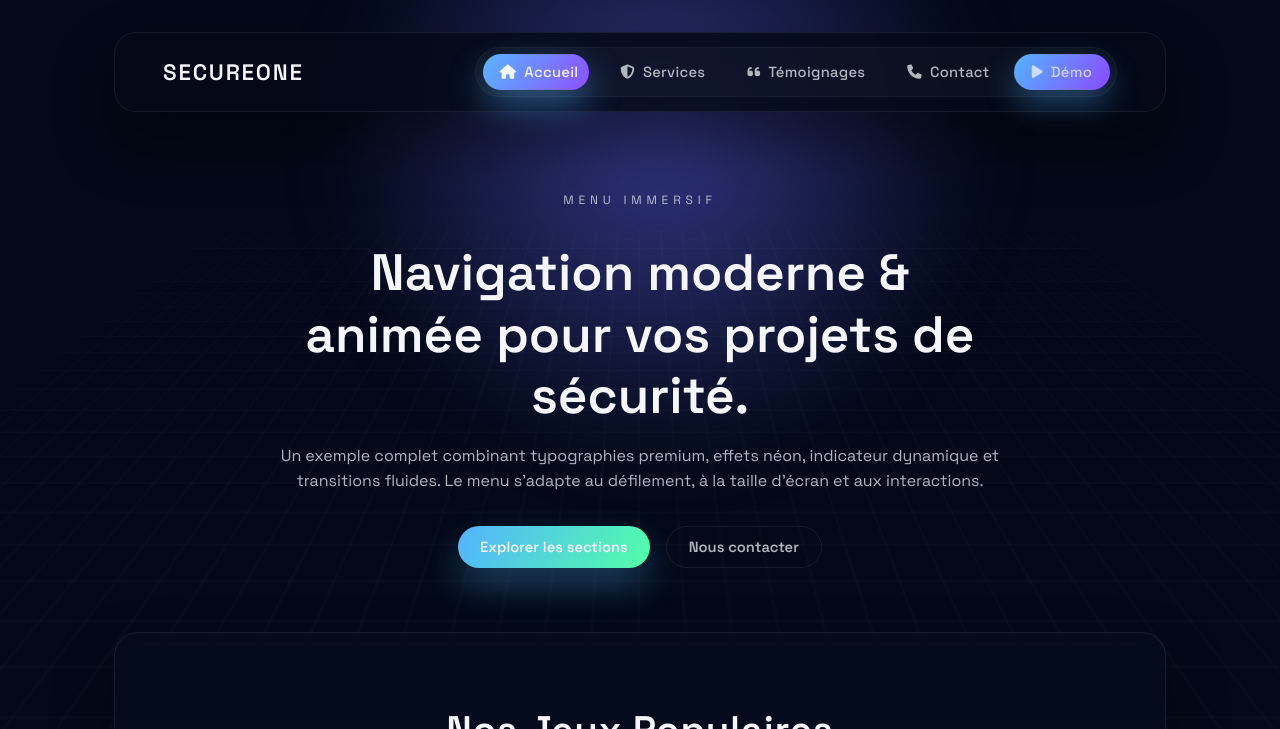
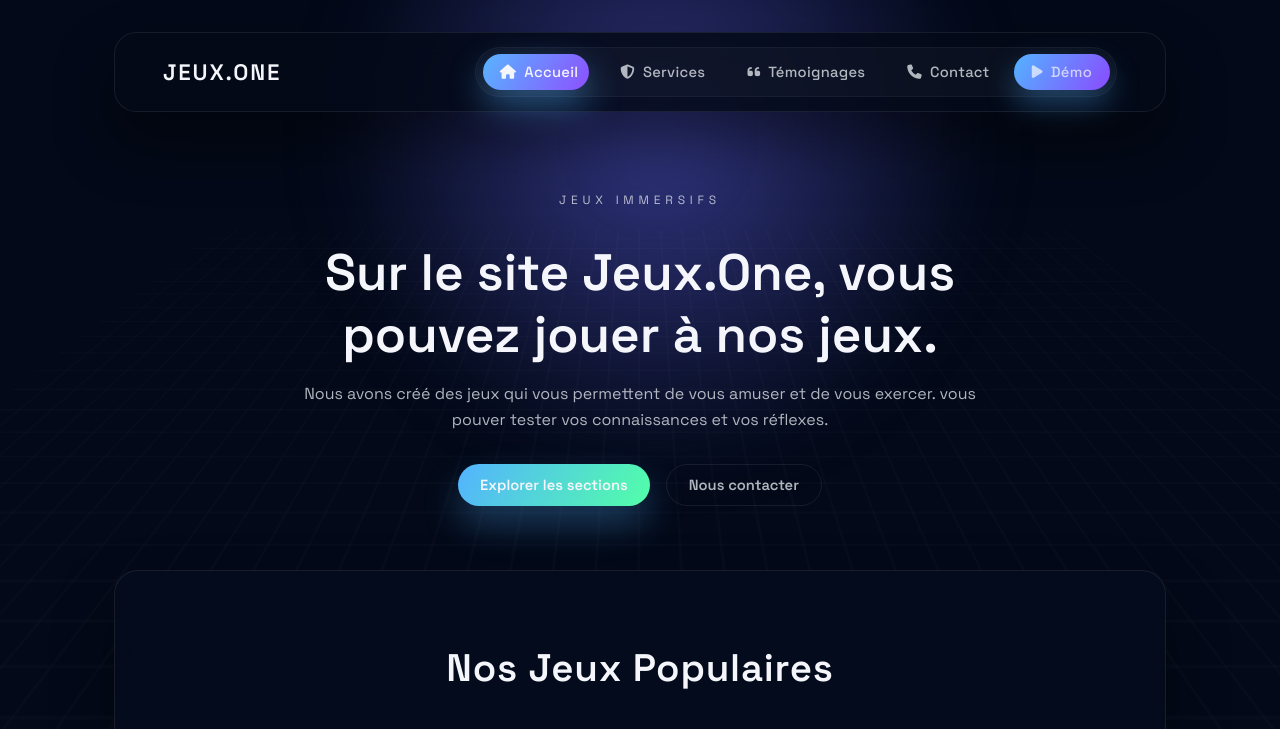
Before and after one commit to groupe3-epl/is-hackathon, a plain HTML site: page HTML/menu.html in a window 1280 px wide. Shown: the top 729 px of the page. Drawn offline with Linux system fonts and the light colour scheme; grey boxes are pictures that could not be loaded.

Commit message:
restification

```diff
--- a/HTML/menu.html
+++ b/HTML/menu.html
@@ -19,7 +19,7 @@
     <header class="hero" id="hero">
         <nav class="nav" aria-label="Navigation principale">
             <a class="nav__logo" href="#">
-                <span>SecureOne</span>
+                <span>Jeux.One</span>
             </a>
 
             <button class="nav__toggle" aria-label="Ouvrir le menu" aria-expanded="false">
@@ -39,11 +39,11 @@
         </nav>
 
         <div class="hero__content">
-            <p class="hero__eyebrow">Menu immersif</p>
-            <h1>Navigation moderne & animée pour vos projets de sécurité.</h1>
+            <p class="hero__eyebrow">Jeux immersifs</p>
+            <h1>Sur le site Jeux.One, vous pouvez jouer à nos jeux. </h1>
             <p class="hero__text">
-                Un exemple complet combinant typographies premium, effets néon, indicateur dynamique
-                et transitions fluides. Le menu s’adapte au défilement, à la taille d’écran et aux interactions.
+                Nous avons créé des jeux qui vous permettent de vous amuser et de vous exercer.
+                vous pouver tester vos connaissances et vos réflexes.
             </p>
             <div class="hero__actions">
                 <a href="#services" class="btn btn--primary">Explorer les sections</a>
@@ -149,8 +149,8 @@
         </section>
 
         <section id="temoignages" class="section highlight">
-            <p>“Ce menu nous a permis d’améliorer l’expérience utilisateur et de renforcer l’image premium de notre offre.”</p>
-            <span>— Directrice Marketing, SecureOne</span>
+            <p>“Ce menu nous a permis d’afficher nos jeux. commentaire à venir”</p>
+            <span>Groupe IS Hackathon</span>
         </section>
 
         <section id="contact" class="section contact">
```
